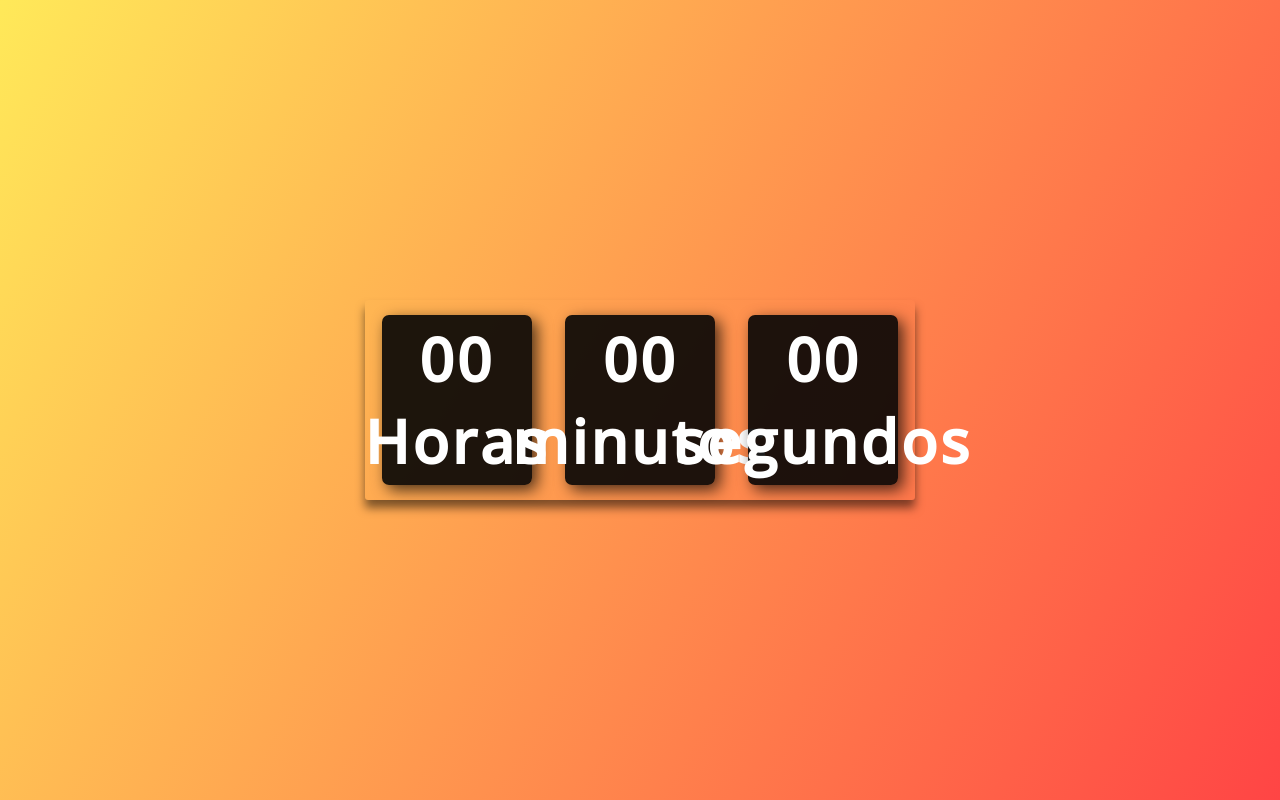
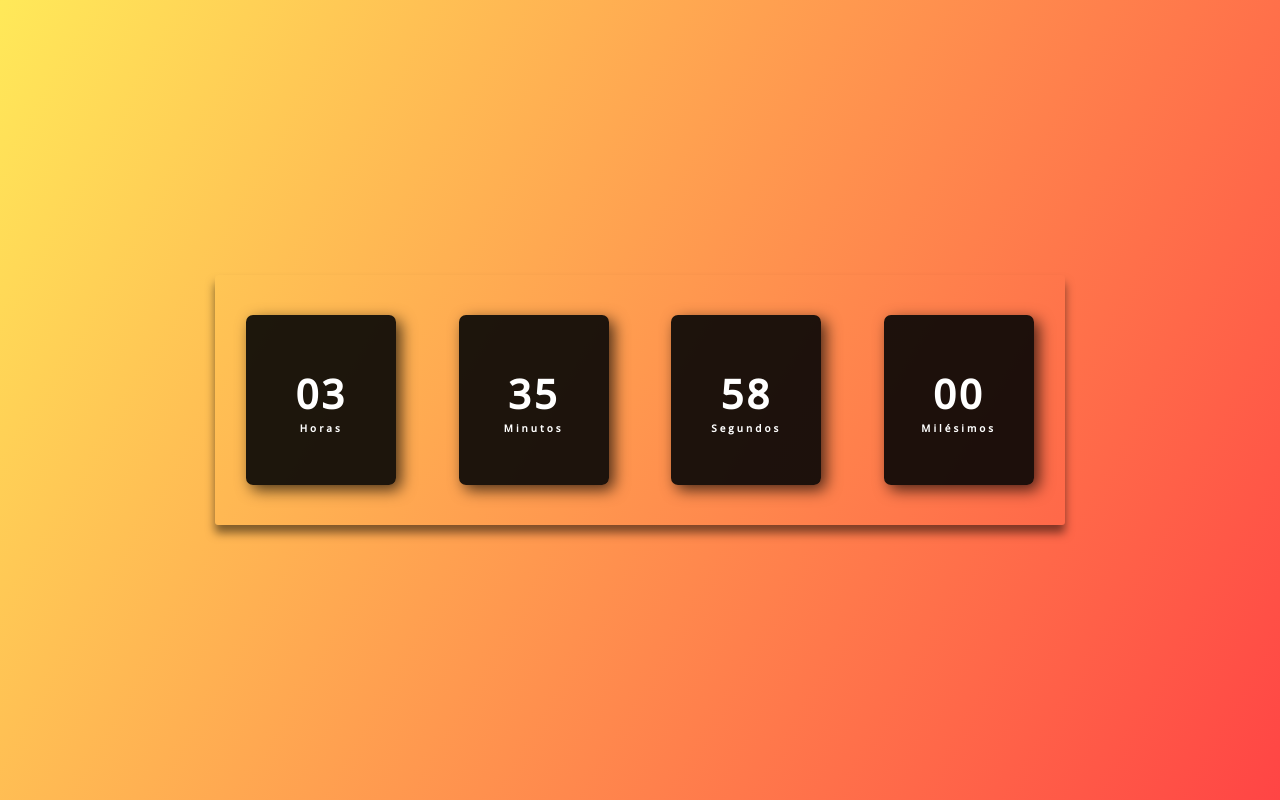
Before and after one commit to leoszm/Digital-Watch-Js, a plain HTML site: page index.html in a window 1280 px wide. Drawn offline with nearby package versions, Linux system fonts and the light colour scheme.

Commit message:
commit script js configurado, realizada função de retorno api get today

```diff
--- a/assets/css/style.css
+++ b/assets/css/style.css
@@ -17,8 +17,8 @@ body{
     display: flex;
     align-items: center;
     justify-content: space-around;
-    height: 200px;
-    width: 550px;
+    height: 250px;
+    width: 850px;
     background: transparent;
     border-radius: 3px;
     box-shadow: 0px 8px 10px rgba(0, 0, 0, .5);
@@ -33,13 +33,14 @@ body{
     justify-content: center;
     color: #fff;
     background: rgba(5, 5, 5, 0.9);
-    box-shadow: 5px 5px 15px rgba(0, 0, 0, .7);
+    box-shadow: 5px 5px 15px rgba(0, 0, 0, 0.7);
     border-radius: 7px;
     letter-spacing: 3px;
 }
 .relogio span{
-    font-weight: bold;
-    font-size: 60px;
-} .relogio span.tempo{
+    font-weight: bolder;
+    font-size: 40px;
+}
+.relogio span.tempo {
     font-size: 10px;
 }
--- a/assets/js/script.js
+++ b/assets/js/script.js
@@ -0,0 +1,22 @@
+const horas = document.getElementById('horas');
+const minutos = document.getElementById('minutos');
+const segundos = document.getElementById('segundos');
+const milesimos = document.getElementById('milesimos');
+
+const relogio = setInterval(function time(){
+    let dateToday = new Date();
+    let hr = dateToday.getHours();
+    let min = dateToday.getMinutes();
+    let sec = dateToday.getSeconds();
+    let mil = dateToday.getMilliseconds();
+
+    if(hr <  10) hr = '0' + hr;
+    if(min < 10) min = '0' + min;
+    if(sec < 10) sec = '0' + sec;
+    if(mil < 100) mil = '0' + mil;
+
+    horas.textContent = hr;
+    minutos.textContent = min;
+    segundos.textContent = sec;
+    milesimos.textContent = mil;
+})
--- a/index.html
+++ b/index.html
@@ -7,7 +7,6 @@
     <meta name="viewport" content="width=device-width, initial-scale=1.0">
     <!--Imports-->
     <link rel="stylesheet" href="./assets/css/style.css">
-    <link rel="stylesheet" href="./assets/js/script.js">
     <!--End Imports-->
 
     <title>Digital Watch</title>
@@ -15,17 +14,26 @@
 <body>
     <div class="relogio">
         <div>
-            <span id="horas">00</span>
-            <span id="tempo">Horas</span>
+            <span id="horas"></span>
+            <span class="tempo">Horas</span>
         </div>
         <div>
-            <span id="minutos">00</span>
-            <span id="tempo">minutos</span>
+            <span id="minutos"></span>
+            <span class="tempo">Minutos</span>
         </div>
         <div>
-            <span id="segundos">00</span>
-            <span id="tempo">segundos</span>
+            <span id="segundos"></span>
+            <span class="tempo">Segundos</span>
         </div>
+        <div>
+            <span id="milesimos"></span>
+            <span class="tempo">Milésimos</span>
+        </div>
+
+        <!--Import-->
+        <script src="./assets/js/script.js"></script>
+        <!--End Import-->
+
     </div>
 </body>
 </html>
```
